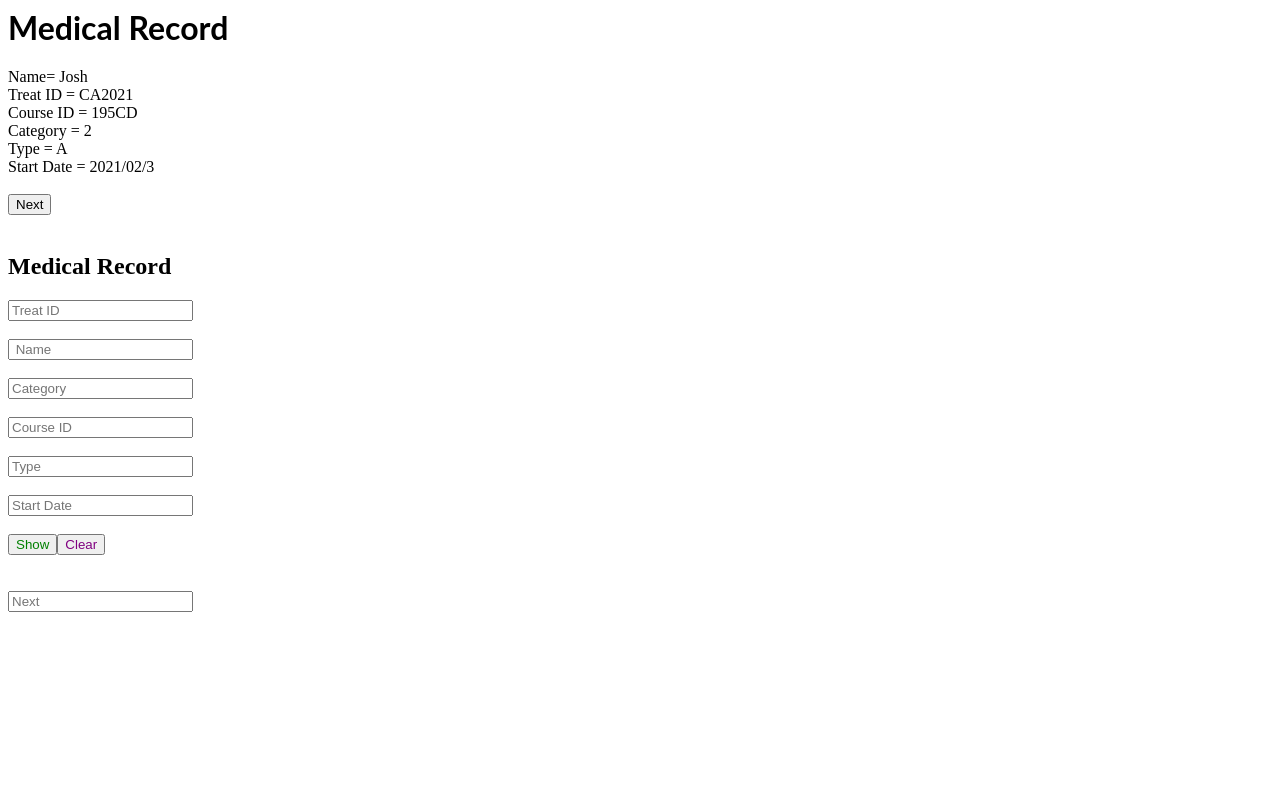
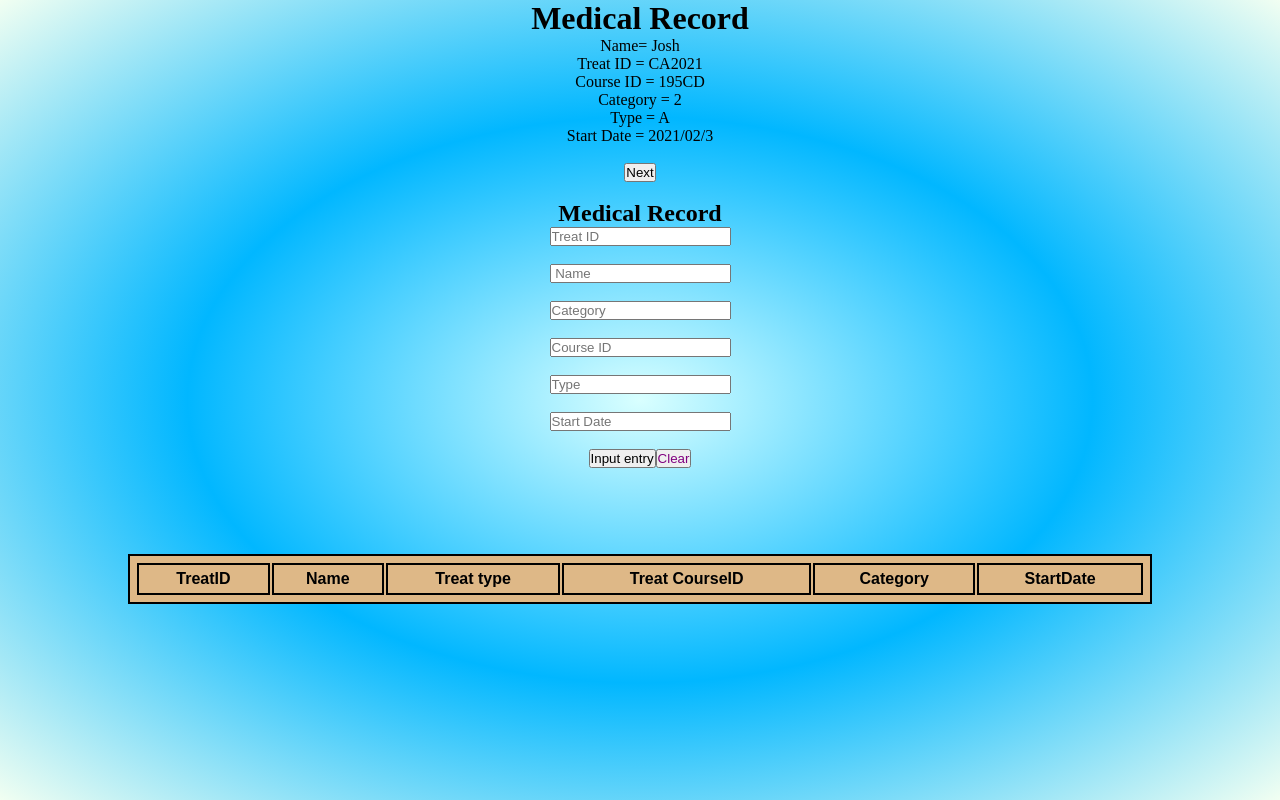
Before and after one commit to cAyusha/Medical-Treatment, a React (Create React App) app: page / in a window 1280 px wide. Built offline with nearby package versions, Linux system fonts and the light colour scheme.

Commit message:
3 files modified, 1 added

```diff
--- a/src/App.js
+++ b/src/App.js
@@ -2,6 +2,7 @@ import React from "react";
 import "./style.css";
 import MedicalTreatment from './MedicalTreatment' ;
 import MedicalTreatmentPanel from './MedicalTreatmentPanel';
+
 
 const TreatId = "CA2021";
 const TreatCourseId= "195CD";
--- a/src/MedicalTreatmentPanel.js
+++ b/src/MedicalTreatmentPanel.js
@@ -16,10 +16,9 @@ function MedicalTreatmentPanel(){
 
 
 
-  function showClickHandler () {
-      window.alert("[" + "id = "+ treatId + ", name = "+treatName+ ", startdate = "+ startDate+",category= "+treatCategory+", type = "+treatType+", courseid = "+treatCourseId+"]");
 
-  }
+
+
 
 
   function clearClickHandler () {
@@ -43,7 +42,7 @@ function MedicalTreatmentPanel(){
 
           <br/><br/>
 
-          <input placeholder="Category " value={treatCategory}  onChange = { e => setTreatCategory(e.target.value)}  ></input>
+          <input placeholder="Category " value={treatCategory} onChange = { e => setTreatCategory(e.target.value)}  ></input>
 
           <br/><br/>
           <input placeholder="Course ID " value={treatCourseId}  onChange = { e => setTreatCourseId(e.target.value)}  ></input>
@@ -55,13 +54,23 @@ function MedicalTreatmentPanel(){
           <input placeholder="Start Date " value={startDate}  onChange = { e => setStartDate(e.target.value)}  ></input>
           <br/><br/>
 
-          <button style={{color:"green"}} onClick={showClickHandler}>Show</button>
+          <button id = "entry" >Input entry</button>
 
           <button style={{color:"purple"}} onClick={clearClickHandler}>Clear</button>
 
           <br/><br/><br/>
 
-          <input placeholder="Next"></input>
+          <table id = 'display'>
+              <tr>
+                  <th> TreatID</th>
+                  <th> Name</th>
+                  <th> Treat type</th>
+                  <th> Treat CourseID</th>
+                  <th> Category</th>
+                  <th> StartDate</th>
+                  </tr>
+                  </table>
+
 
       </div>
   );
--- a/src/style.css
+++ b/src/style.css
@@ -1,3 +1,35 @@
-h1, p {
-  font-family: Lato;
+*{
+  margin: 0;
+  padding: 0;
 }
+  html{
+    background-color: #b3ffff;
+    background: radial-gradient(rgba(179,255,255,0.5),rgb(1, 183, 255),#7cfc7c1a);
+    text-align: center;
+  }
+
+  table {
+    border-collapse: collaspe;
+    width :80%;
+    margin:50px auto;
+    background-color: rgb(222, 184, 135);
+
+  }
+
+table,th,td{
+  border:2px solid black;
+  padding :5px;
+}
+
+th{
+  font-size: 16px;
+  font-weight: 700;
+  font-family: Arial;
+  color:black;
+}
+td{
+  font-size: 15px;
+  color : crimson;
+  font-weight: 400;
+  font-family: Georgia;
+}
```
Also changed, not shown: data.js (added).
